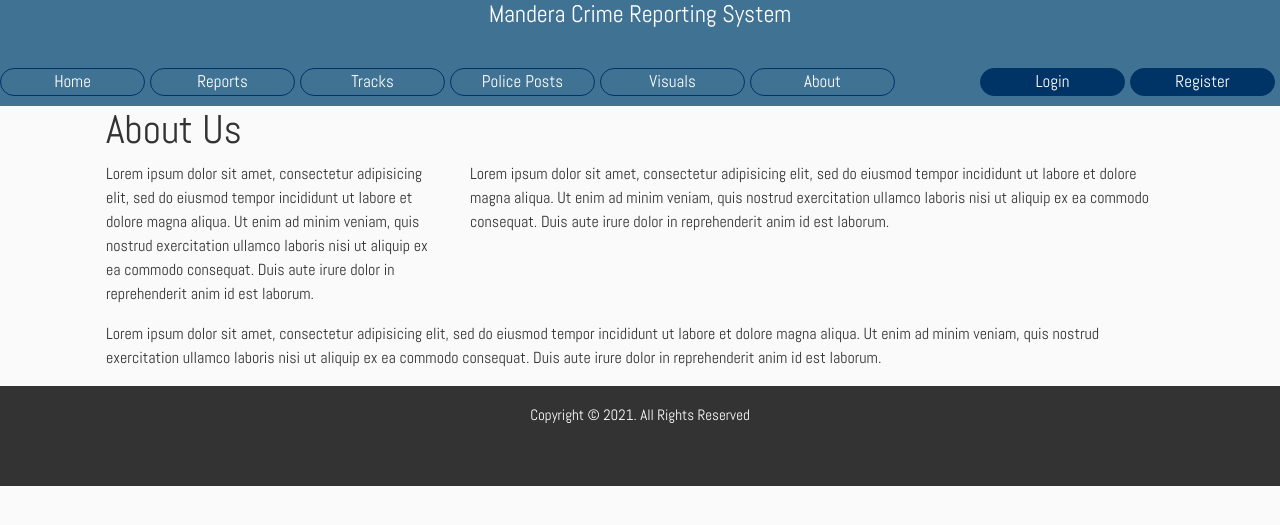
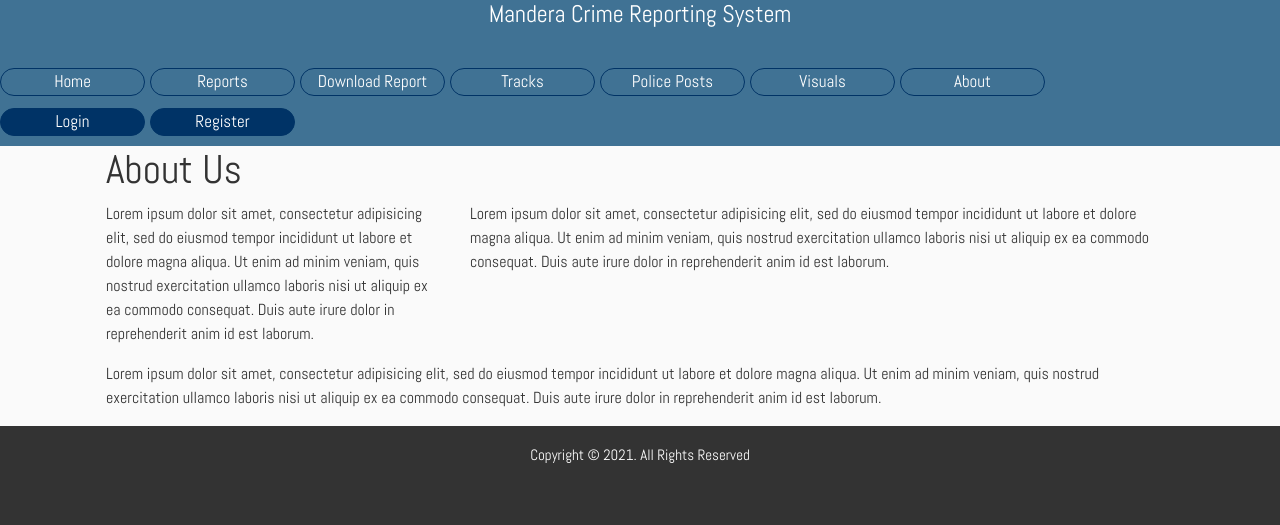
Before and after one commit to OkothPius/CRS, a Django app: page /about/ in a window 1280 px wide. Shown: the top 525 px of the page. Run offline with Django 3.2, Linux system fonts and the light colour scheme; some libraries are stand-ins or nearby versions.

Commit message:
feat: update

```diff
--- a/crime/templates/crime/base.html
+++ b/crime/templates/crime/base.html
@@ -19,6 +19,7 @@
 			<ul>
 				<li><a href="{% url 'log-home'%}">Home</a> </li>
 				<li><a href="{% url 'issue' %}">Reports</a> </li>
+				<li><a href="{% url 'download'%}">Download Report</a></li>
 				<li><a href="{% url 'pie-chart' %}">Tracks</a> </li>
 				<li><a href="{% url 'police-post' %}">Police Posts</a> </li>
 				<li><a href="{% url 'home' %}">Visuals</a> </li>
```
